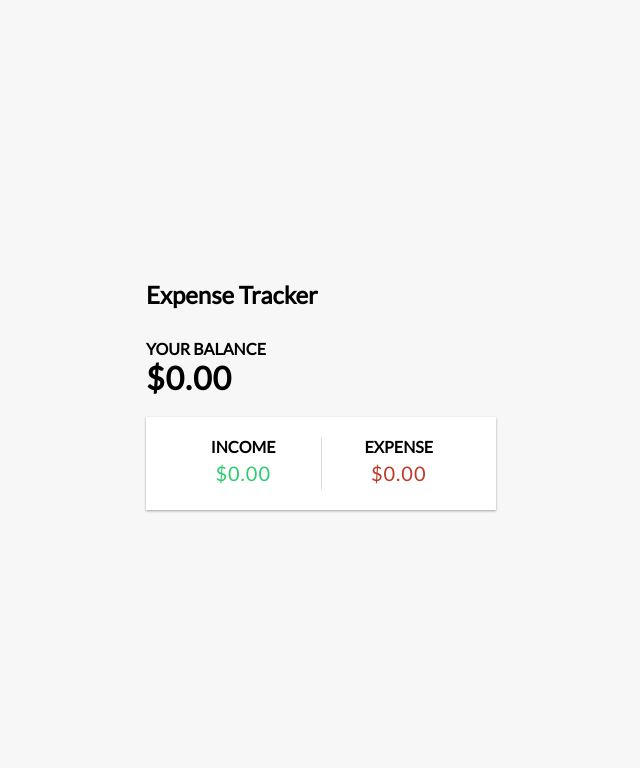
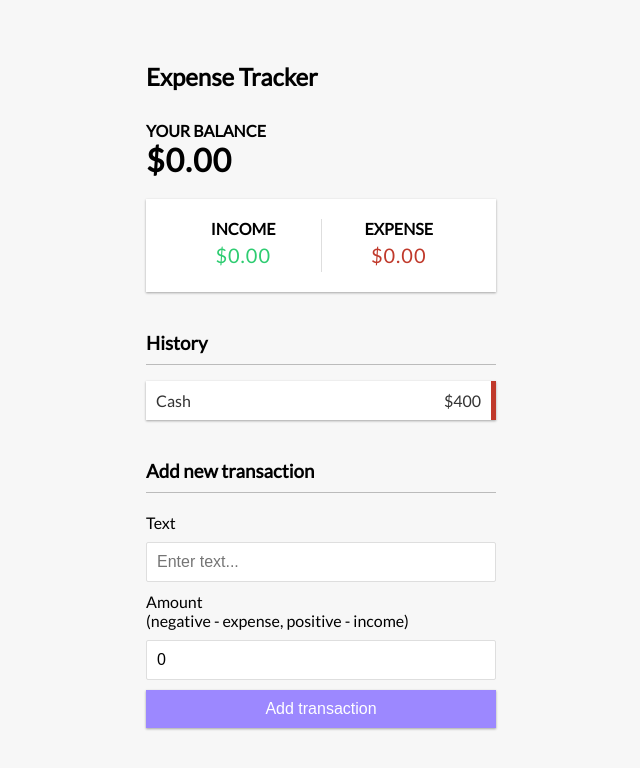
Before and after one commit to tahseenafzal/expense-tracker, a React (Create React App) app: page / in a window 1280 px wide. Shown: the top 768 px of the page, without its empty margins (319-959 px from the left). Built offline with nearby package versions, Linux system fonts and the light colour scheme.

Commit message:
Create Add transaction and transaction list components and add to application

```diff
--- a/src/App.js
+++ b/src/App.js
@@ -3,6 +3,8 @@
 import Header from "./components/Header";
 import Balance from "./components/Balance";
 import IncomeExpenses from "./components/IncomeExpenses";
+import TransactionList from "./components/TransactionList";
+import AddTransaction from "./components/AddTransaction";
 
 function App() {
   return (
@@ -11,6 +13,8 @@
       <div className="container">
         <Balance />
         <IncomeExpenses />
+        <TransactionList />
+        <AddTransaction />
       </div>
     </div>
   );
--- /dev/null
+++ b/src/components/AddTransaction.jsx
@@ -0,0 +1,39 @@
+import React, { useState } from "react";
+
+const AddTransaction = () => {
+  const [text, setText] = useState("");
+  const [amount, setAmount] = useState(0);
+
+  return (
+    <>
+      <h3>Add new transaction</h3>
+      <form>
+        <div className="form-control">
+          <label htmlFor="text">Text</label>
+          <input
+            type="text"
+            value={text}
+            onChange={e => setText(e.target.value)}
+            placeholder="Enter text..."
+          />
+        </div>
+        <div className="form-control">
+          <label htmlFor="amount">
+            Amount
+            <br />
+            (negative - expense, positive - income)
+          </label>
+          <input
+            type="number"
+            value={amount}
+            onChange={e => setAmount(e.target.value)}
+            placeholder="Enter Amount"
+          />
+        </div>
+        <button className="btn">Add transaction</button>
+      </form>
+    </>
+  );
+};
+
+export default AddTransaction;
--- a/src/components/Balance.jsx
+++ b/src/components/Balance.jsx
@@ -4,7 +4,7 @@
   return (
     <>
       <h4>Your Balance</h4>
-      <h1 id="balance">$0.00</h1>
+      <h1>$0.00</h1>
     </>
   );
 };
--- a/src/components/IncomeExpenses.jsx
+++ b/src/components/IncomeExpenses.jsx
@@ -5,15 +5,11 @@
     <div className="inc-exp-container">
       <div>
         <h4>Income</h4>
-        <p id="money-plus" className="money plus">
-          $0.00
-        </p>
+        <p className="money plus">$0.00</p>
       </div>
       <div>
         <h4>Expense</h4>
-        <p id="money-minus" className="money minus">
-          $0.00
-        </p>
+        <p className="money minus">$0.00</p>
       </div>
     </div>
   );
--- /dev/null
+++ b/src/components/TransactionList.jsx
@@ -0,0 +1,17 @@
+import React from "react";
+
+const TransactionList = () => {
+  return (
+    <>
+      <h3>History</h3>
+      <ul className="list">
+        <li className="minus">
+          Cash <span>$400</span>
+          <button className="delete-btn">X</button>
+        </li>
+      </ul>
+    </>
+  );
+};
+
+export default TransactionList;
```
